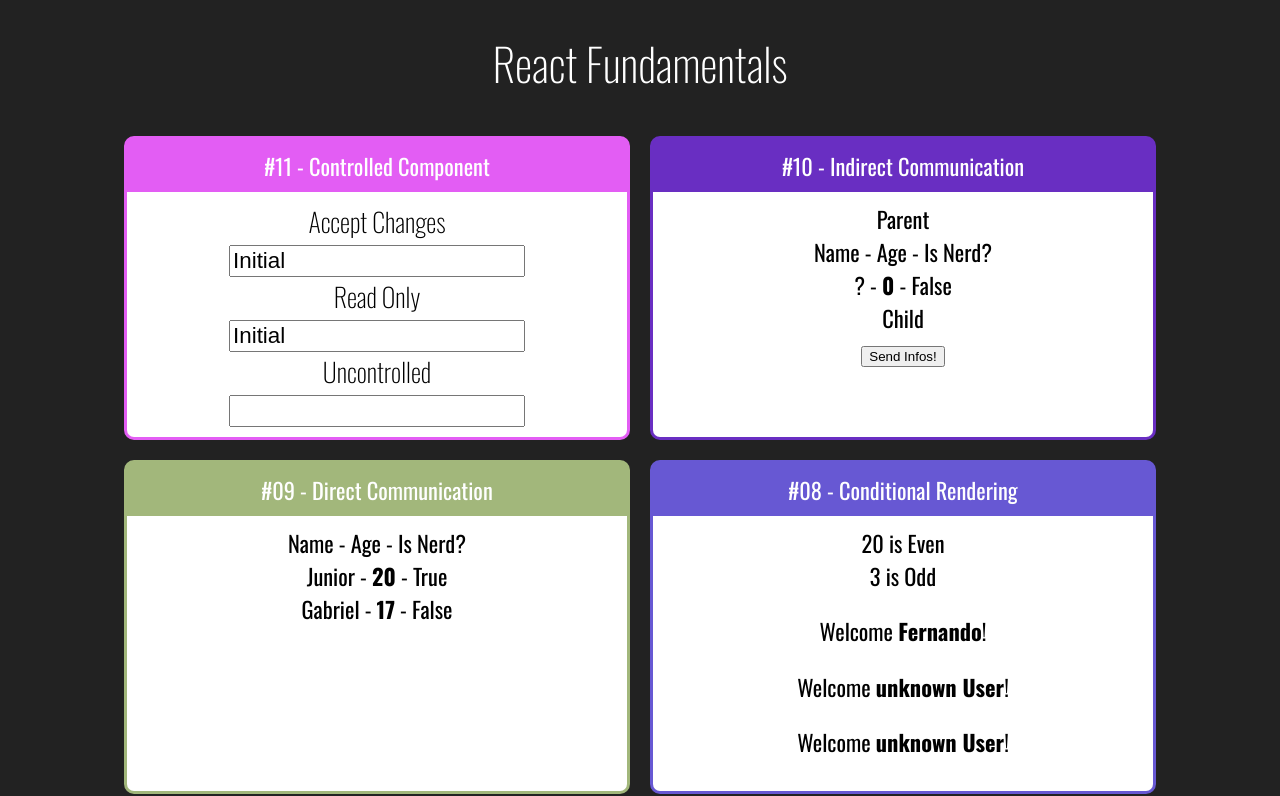
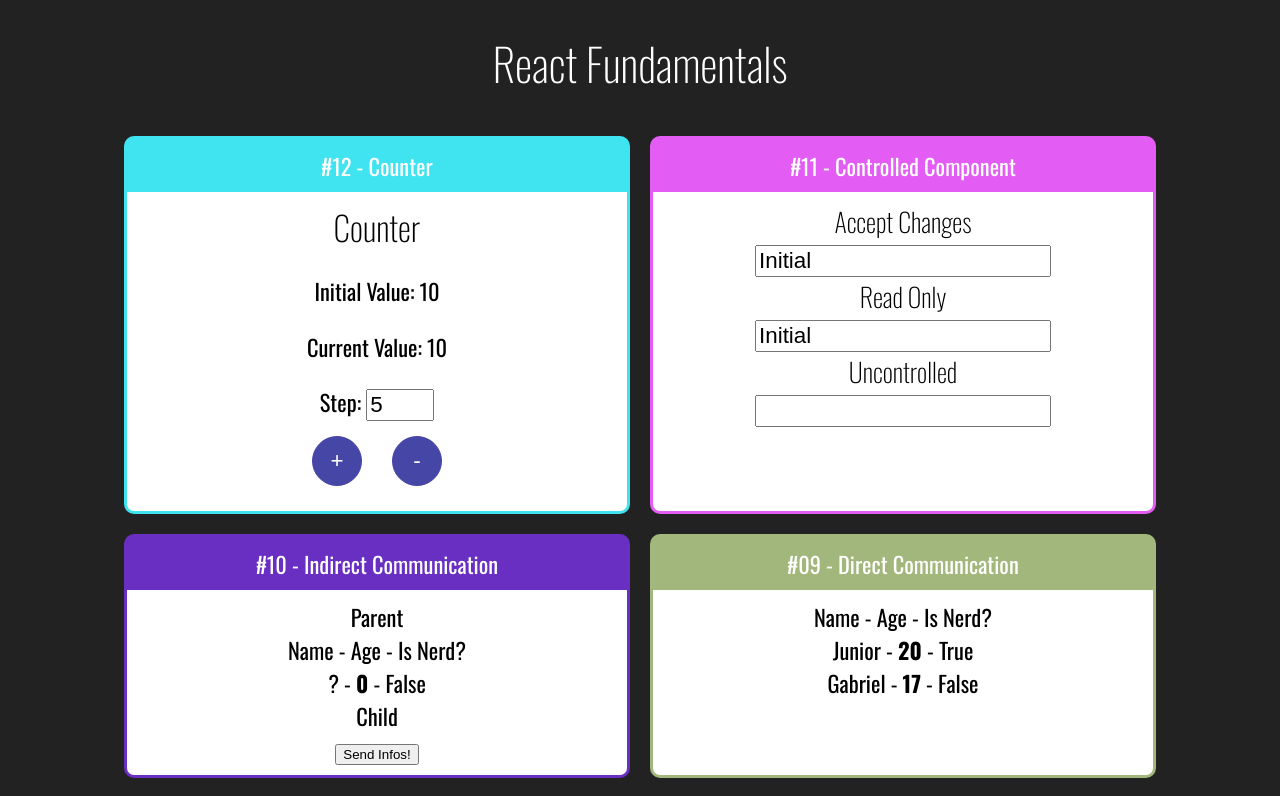
Before and after one commit to MagnunAVF/react-redux-skills, a React (Create React App) app in the folder react-fundamentals/: page / in a window 1280 px wide. Shown: the top 796 px of the page. Built offline with nearby package versions, Linux system fonts and the light colour scheme.

Commit message:
Create Counter component

```diff
--- a/react-fundamentals/src/App.jsx
+++ b/react-fundamentals/src/App.jsx
@@ -1,6 +1,7 @@
 import "./App.css";
 import React from "react";
 
+import Counter from './components/counter/Counter'
 import Input from './components/form/Input'
 import IndirectParent from "./components/communication/IndirectParent";
 import DirectParent from "./components/communication/DirectParent";
@@ -21,6 +22,10 @@
     <h1>React Fundamentals</h1>
 
     <div className="Cards">
+      <Card title="#12 - Counter" color="#40e3f0">
+        <Counter initialNumber={10} />
+      </Card>
+
       <Card title="#11 - Controlled Component" color="#e35df4">
         <Input />
       </Card>
--- /dev/null
+++ b/react-fundamentals/src/components/counter/Counter.css
@@ -0,0 +1,15 @@
+.Counter input {
+    font-size: 1.4rem;
+    width: 60px;
+}
+
+.Counter button {
+    margin: 15px;
+    height: 50px;
+    width: 50px;
+    border: solid 1px#4646a7;
+    border-radius: 50%;
+    background-color: #4646a7;
+    color: #fff;
+    font-size: 1.4rem;
+}
--- /dev/null
+++ b/react-fundamentals/src/components/counter/Counter.jsx
@@ -0,0 +1,58 @@
+import "./Counter.css"
+import React from "react";
+
+class Counter extends React.Component {
+  constructor(props) {
+    super(props);
+
+    this.state = {
+      number: props.initialNumber || 0,
+      step: props.initialStep || 5,
+    };
+
+    this.inc = this.inc.bind(this);
+    // or can transform inc to arrow function
+    // const inc = () => { }
+  }
+
+  inc() {
+    this.setState({
+      number: this.state.number + this.state.step,
+    });
+  }
+
+  dec = () => {
+    this.setState({
+      number: this.state.number - this.state.step,
+    });
+  };
+
+  setStep = (event) => {
+    this.setState({
+      step: +event.target.value,
+    });
+  };
+
+  render() {
+    return (
+      <div className="Counter">
+        <h2>Counter</h2>
+        <p>Initial Value: {this.props.initialNumber}</p>
+        <p>Current Value: {this.state.number}</p>
+        <div>
+          <label htmlFor="stepInput">Step: </label>
+          <input
+            id="stepInput"
+            type="number"
+            value={this.state.step}
+            onChange={this.setStep}
+          ></input>
+        </div>
+        <button onClick={this.inc}>+</button>
+        <button onClick={this.dec}>-</button>
+      </div>
+    );
+  }
+}
+
+export default Counter;
```
